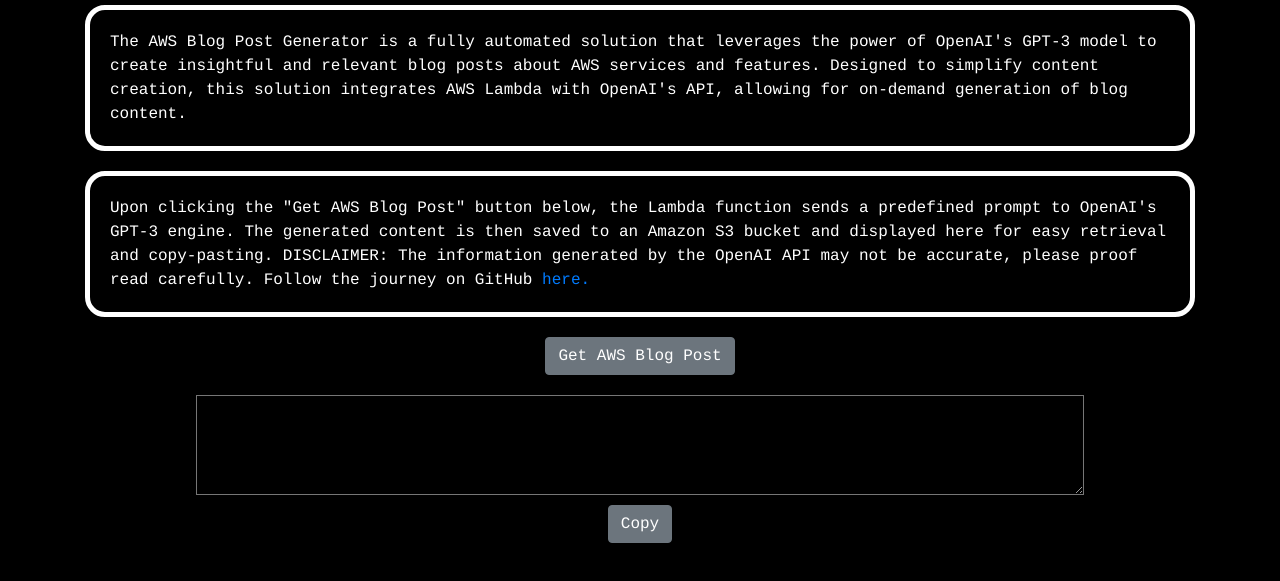
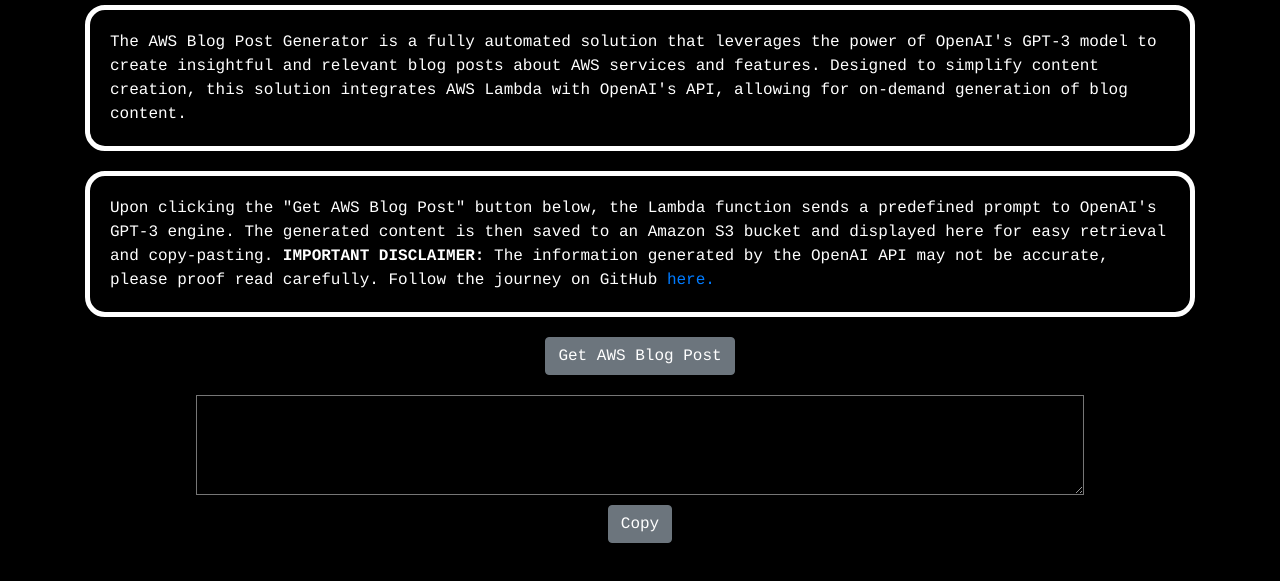
Before and after one commit to jacklavelle286/AWS_BlogPostGenerator, a plain HTML site: page index.html in a window 1280 px wide. Shown: the part 121-702 px from the top of the page. Drawn offline with nearby package versions, Linux system fonts and the light colour scheme.

Commit message:
Add files via upload

```diff
--- a/index.html
+++ b/index.html
@@ -11,7 +11,7 @@
       The AWS Blog Post Generator is a fully automated solution that leverages the power of OpenAI's GPT-3 model to create insightful and relevant blog posts about AWS services and features. Designed to simplify content creation, this solution integrates AWS Lambda with OpenAI's API, allowing for on-demand generation of blog content.
     </p>
     <p class="intro-text">
-      Upon clicking the "Get AWS Blog Post" button below, the Lambda function sends a predefined prompt to OpenAI's GPT-3 engine. The generated content is then saved to an Amazon S3 bucket and displayed here for easy retrieval and copy-pasting. DISCLAIMER: The information generated by the OpenAI API may not be accurate, please proof read carefully. Follow the journey on GitHub <a href="https://github.com/jacklavelle286/AWS_BlogPostGenerator" target="_blank">here.</a>
+      Upon clicking the "Get AWS Blog Post" button below, the Lambda function sends a predefined prompt to OpenAI's GPT-3 engine. The generated content is then saved to an Amazon S3 bucket and displayed here for easy retrieval and copy-pasting. <b>IMPORTANT DISCLAIMER:</b> The information generated by the OpenAI API may not be accurate, please proof read carefully. Follow the journey on GitHub <a href="https://github.com/jacklavelle286/AWS_BlogPostGenerator" target="_blank">here.</a>
     </p>
     <div class="text-center">
       <button id="generateBtn" class="btn btn-secondary">Get AWS Blog Post</button>
```
